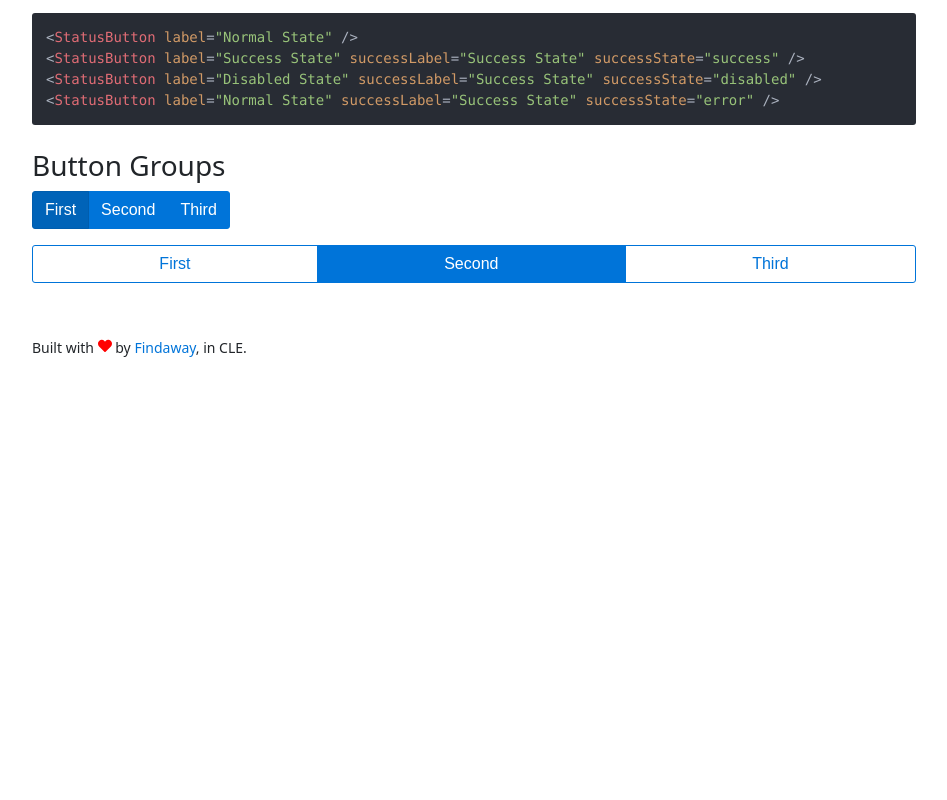
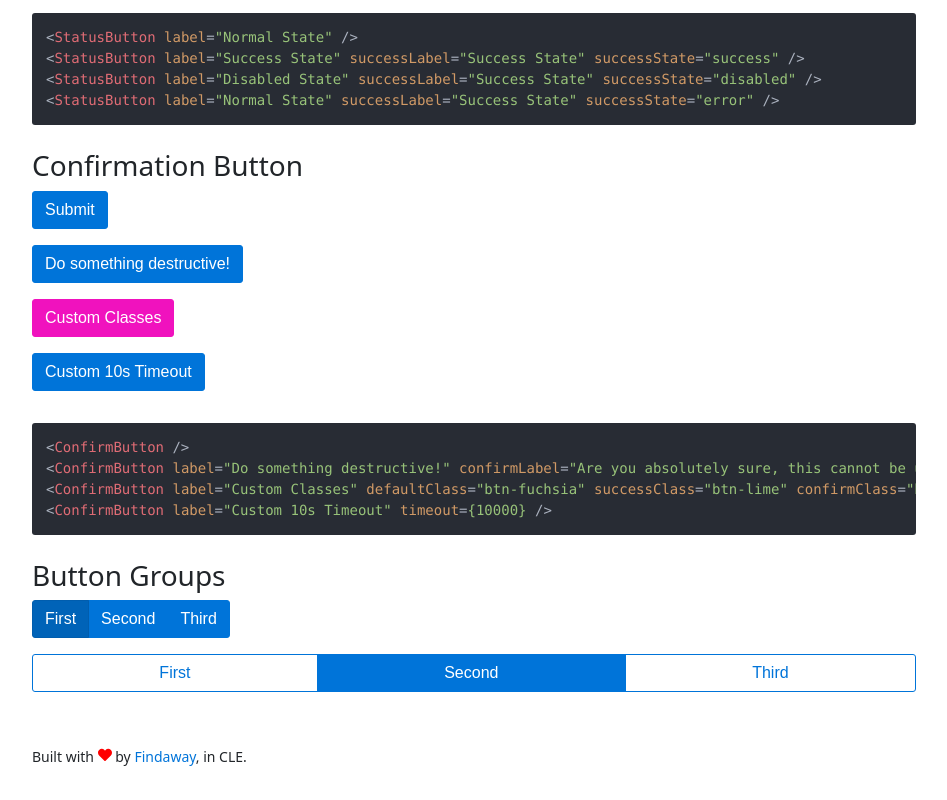
Before and after one commit to FindawayWorld/Solon, a React (Create React App) app: page /components/buttons in a window 1280 px wide. Shown: the part 1791-2591 px from the top of the page, without its empty margins (316-1263 px from the left). Before the commit the page ends 2182 px from the top, so only its background shows below. Built offline with nearby package versions, Linux system fonts and the light colour scheme.

Commit message:
Add ConfirmButton component

```diff
--- a/package.json
+++ b/package.json
@@ -20,6 +20,7 @@
     "react-router-dom": "^6.3.0",
     "react-scripts": "5.0.0",
     "react-select": "^5.2.2",
+    "react-use": "^17.4.0",
     "sass": "^1.50.0",
     "yup": "^0.32.11"
   },
--- /dev/null
+++ b/src/components/ConfirmButton.jsx
@@ -0,0 +1,82 @@
+import React, { useState } from 'react';
+import classnames from 'classnames';
+import { FiCheck } from 'react-icons/fi';
+import useTimeoutFn from '../hooks/useTimeout';
+
+const CONFIRM_STATES = {
+    CONFIRM: 'confirm',
+    DONE: 'done',
+    READY: null
+};
+
+const ConfirmButton = ({
+    className = '',
+    disabled = false,
+
+    label = 'Submit',
+    confirmLabel = 'Are you sure?',
+    successLabel = 'Thanks!',
+
+    type = 'submit',
+    defaultClass = 'btn-primary',
+    successClass = 'btn-success',
+    confirmClass = 'btn-danger',
+    timeout = 3000,
+    onClick = () => {}
+}) => {
+    const [buttonState, setButtonState] = useState(null);
+
+    let isConfirm = buttonState === CONFIRM_STATES.CONFIRM || buttonState === CONFIRM_STATES.DONE;
+
+    const handleTimeout = () => {
+        setButtonState(CONFIRM_STATES.READY);
+    };
+
+    const [isReady, cancel, reset] = useTimeoutFn(handleTimeout, isConfirm ? timeout : false); // eslint-disable-line
+
+    const getButtonText = () => {
+        switch (buttonState) {
+            case CONFIRM_STATES.DONE:
+                return (
+                    <>
+                        <FiCheck className="icon-align" width="1em" height="1em" /> {successLabel}
+                    </>
+                );
+            case CONFIRM_STATES.CONFIRM:
+                return confirmLabel;
+            default:
+                return label;
+        }
+    };
+
+    const handleClick = () => {
+        switch (buttonState) {
+            case CONFIRM_STATES.CONFIRM:
+                setButtonState(CONFIRM_STATES.DONE);
+                reset();
+                onClick();
+                break;
+            case CONFIRM_STATES.READY:
+            default:
+                setButtonState(CONFIRM_STATES.CONFIRM);
+                break;
+        }
+    };
+
+    return (
+        <button
+            className={classnames('btn btn-status', className, {
+                [defaultClass]: buttonState === CONFIRM_STATES.READY,
+                [confirmClass]: buttonState === CONFIRM_STATES.CONFIRM,
+                [successClass]: buttonState === CONFIRM_STATES.DONE
+            })}
+            type="button"
+            disabled={disabled || buttonState === CONFIRM_STATES.DONE}
+            onClick={handleClick}
+        >
+            {getButtonText()}
+        </button>
+    );
+};
+
+export default ConfirmButton;
--- a/src/components/ProgressBar.jsx
+++ b/src/components/ProgressBar.jsx
@@ -3,11 +3,12 @@ import classNames from 'classnames';
 import PropTypes from 'prop-types';
 
 const ProgressBar = ({ value, label, max, className = '', barClassName = '' }) => {
-    let progress = value ? Math.ceil((value / max) * 100) : undefined;
+    let progress = value >= 0 ? Math.ceil((value / max) * 100) : undefined;
+    console.log(progress);
     return (
         <div
             className={classNames('progress', className, {
-                indeterminate: !value
+                indeterminate: !(value >= 0)
             })}
         >
             <div
@@ -17,7 +18,7 @@ const ProgressBar = ({ value, label, max, className = '', barClassName = '' }) =
                 aria-valuenow={progress}
                 aria-valuemin="0"
                 aria-valuemax="100"
-                style={progress && { width: `${progress}%` }}
+                style={!!progress ? { width: `${progress}%` } : {}}
             >
                 <VisuallyHidden>{progress}% Complete</VisuallyHidden>
             </div>
--- /dev/null
+++ b/src/hooks/useTimeout.js
@@ -0,0 +1,39 @@
+import { useCallback, useEffect, useRef } from 'react';
+
+export default function useTimeoutFn(fn, ms = 0) {
+    const ready = useRef(false);
+    const timeout = useRef();
+    const callback = useRef(fn);
+
+    const isReady = useCallback(() => ready.current, []);
+
+    const set = useCallback(() => {
+        ready.current = false;
+        timeout.current && clearTimeout(timeout.current);
+        if (ms === false) return;
+
+        timeout.current = setTimeout(() => {
+            ready.current = true;
+            callback.current();
+        }, ms);
+    }, [ms]);
+
+    const clear = useCallback(() => {
+        ready.current = null;
+        timeout.current && clearTimeout(timeout.current);
+    }, []);
+
+    // update ref when function changes
+    useEffect(() => {
+        callback.current = fn;
+    }, [fn]);
+
+    // set on mount, clear on unmount
+    useEffect(() => {
+        set();
+
+        return clear;
+    }, [clear, set]);
+
+    return [isReady, clear, set];
+}
--- a/src/pages/Components/ButtonsPage.jsx
+++ b/src/pages/Components/ButtonsPage.jsx
@@ -7,6 +7,7 @@ import { brandColors, colors, onDarkOutline, onDarkSolid } from '../Content';
 import { BreadcrumbItem, Breadcrumbs } from '../../components/Breadcrumbs';
 import StatusButton from '../../components/StatusButton';
 import Code from '../../components/Code';
+import ConfirmButton from '../../components/ConfirmButton';
 
 const ButtonsPage = () => {
     return (
@@ -175,6 +176,34 @@ const ButtonsPage = () => {
                 code={`<StatusButton label="Normal State" />\n<StatusButton label="Success State" successLabel="Success State" successState="success" />\n<StatusButton label="Disabled State" successLabel="Success State" successState="disabled" />\n<StatusButton label="Normal State" successLabel="Success State" successState="error" />`}
             />
 
+            <h3>Confirmation Button</h3>
+            <p>
+                <ConfirmButton />
+            </p>
+            <p>
+                <ConfirmButton
+                    label="Do something destructive!"
+                    confirmLabel="Are you absolutely sure, this cannot be un-done?"
+                    successLabel="Yay! You destroyed all the puny humans!"
+                />
+            </p>
+            <p>
+                <ConfirmButton
+                    label="Custom Classes"
+                    defaultClass="btn-fuchsia"
+                    successClass="btn-lime"
+                    confirmClass="btn-yellow"
+                />
+            </p>
+            <p className="mb-8">
+                <ConfirmButton label="Custom 10s Timeout" timeout={10000} />
+            </p>
+            <Code
+                className="mb-6"
+                lang="jsx"
+                code={`<ConfirmButton />\n<ConfirmButton label="Do something destructive!" confirmLabel="Are you absolutely sure, this cannot be un-done?" successLabel="Yay! You destroyed all the puny humans!"/>\n<ConfirmButton label="Custom Classes" defaultClass="btn-fuchsia" successClass="btn-lime" confirmClass="btn-yellow"/>\n<ConfirmButton label="Custom 10s Timeout" timeout={10000} />`}
+            />
+
             <h3>Button Groups</h3>
             <div className="btn-group mb-4">
                 <button className="btn btn-primary active">First</button>
--- a/src/scss/components/_buttons.scss
+++ b/src/scss/components/_buttons.scss
@@ -53,6 +53,40 @@
     }
 }
 
+.btn-status {
+    position: relative;
+    overflow: hidden;
+
+    .progress {
+        height: .25rem;
+        background: transparent;
+        position: absolute;
+        bottom: 0;
+        left: 0;
+        right: 0;
+        width: 100%;
+        margin: 0;
+        padding: 0;
+        border: 0;
+        border-radius: 0;
+    }
+    .progress-bar {
+        transition-timing-function: ease-in-out;
+    }
+}
+
+.btn-link {
+    color: $primary;
+    font-weight: inherit;
+    text-decoration: none;
+
+    &:hover,
+    &:active,
+    &:focus {
+        text-decoration: underline;
+    }
+}
+
 @mixin make-button(
     $background,
     $border,
@@ -68,6 +102,10 @@
     border-color: $border;
     color: $color;
 
+    .progress-bar {
+        background-color: $color;
+    }
+
     &:hover,
     &:focus {
         background-color: $hover-background;
@@ -79,17 +117,6 @@
         background-color: $active-background;
         border-color: $active-border;
         color: $active-color;
-    }
-}
-
-.btn-link {
-    color: $primary;
-    font-weight: inherit;
-    text-decoration: none;
-    &:hover,
-    &:active,
-    &:focus {
-        text-decoration: underline;
     }
 }
 
```
Also changed, not shown: 1 other file (tests, documents, lock files or other folders).
